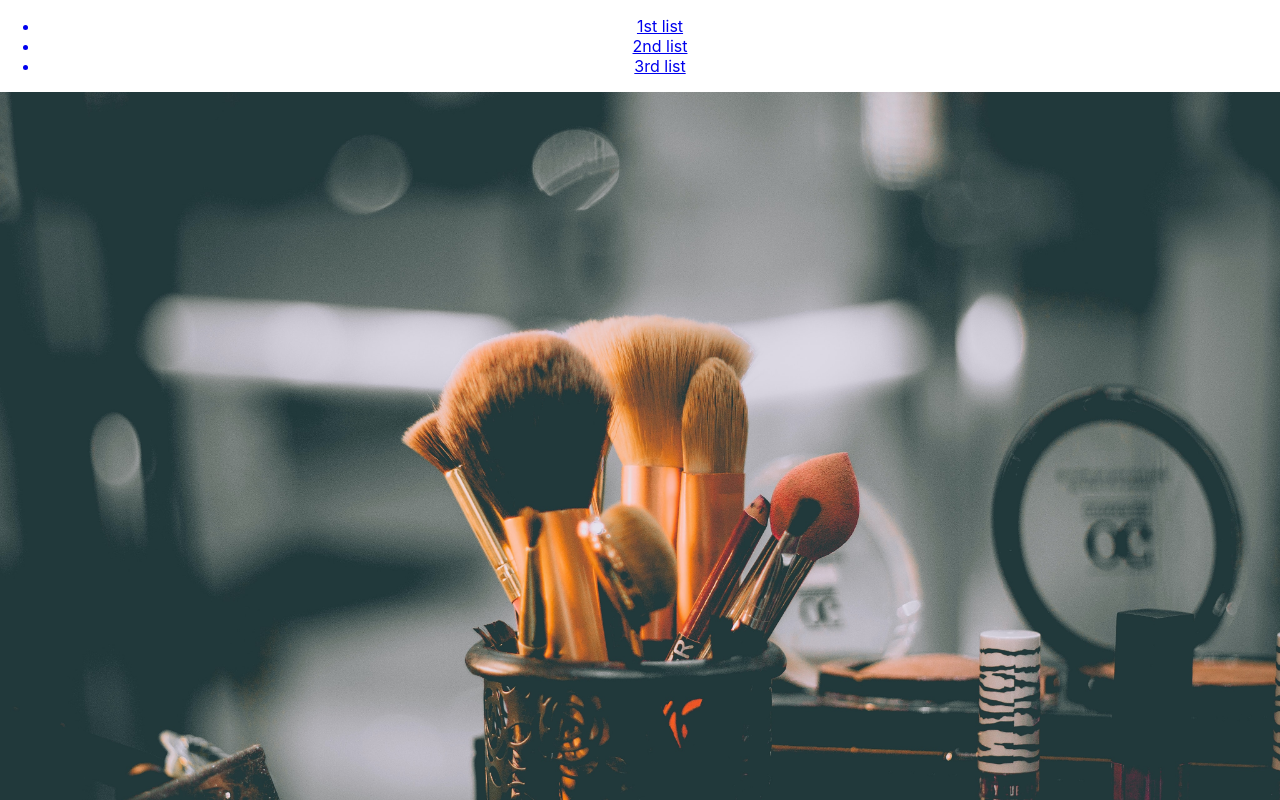
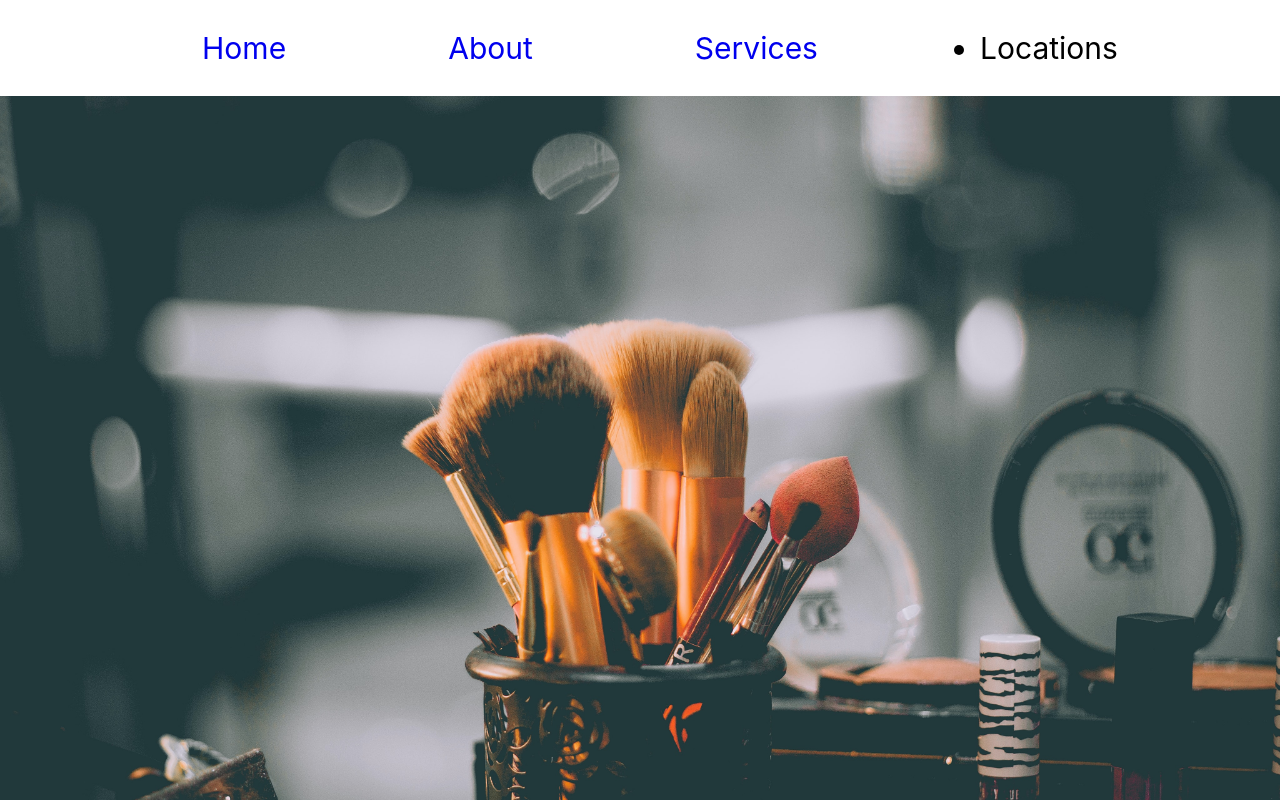
Before and after one commit to fcondori1/salon-nr, a React (Create React App) app: page / in a window 1280 px wide. Shown: the top 800 px of the page. Built offline with nearby package versions, Linux system fonts and the light colour scheme.

Commit message:
add classes and location

```diff
--- a/src/component/Nav/Nav.js
+++ b/src/component/Nav/Nav.js
@@ -4,16 +4,17 @@ import './Nav.css';
 function Nav(props) {
 	return (
 		<nav>
-			<ul>
-				<Link to='/'>
-					<li>1st list</li>
+			<ul className='navbar'>
+				<Link className='link' to='/'>
+					<li>Home</li>
 				</Link>
-				<Link to='/about'>
-					<li>2nd list</li>
+				<Link className='link' to='/about'>
+					<li>About</li>
 				</Link>
-				<Link to='/services'>
-					<li>3rd list</li>
+				<Link className='link' to='/services'>
+					<li>Services</li>
 				</Link>
+					<li>Locations</li>
 			</ul>
 		</nav>
 	);
```
